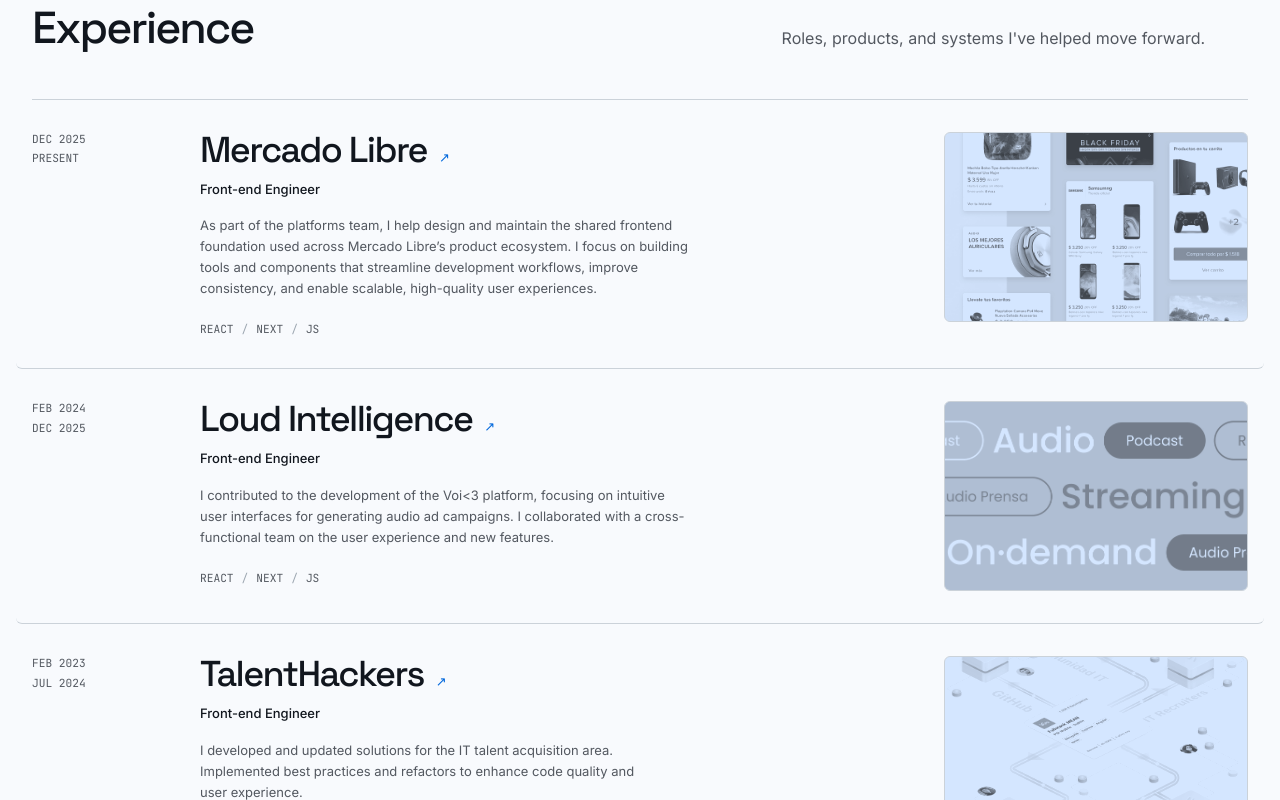
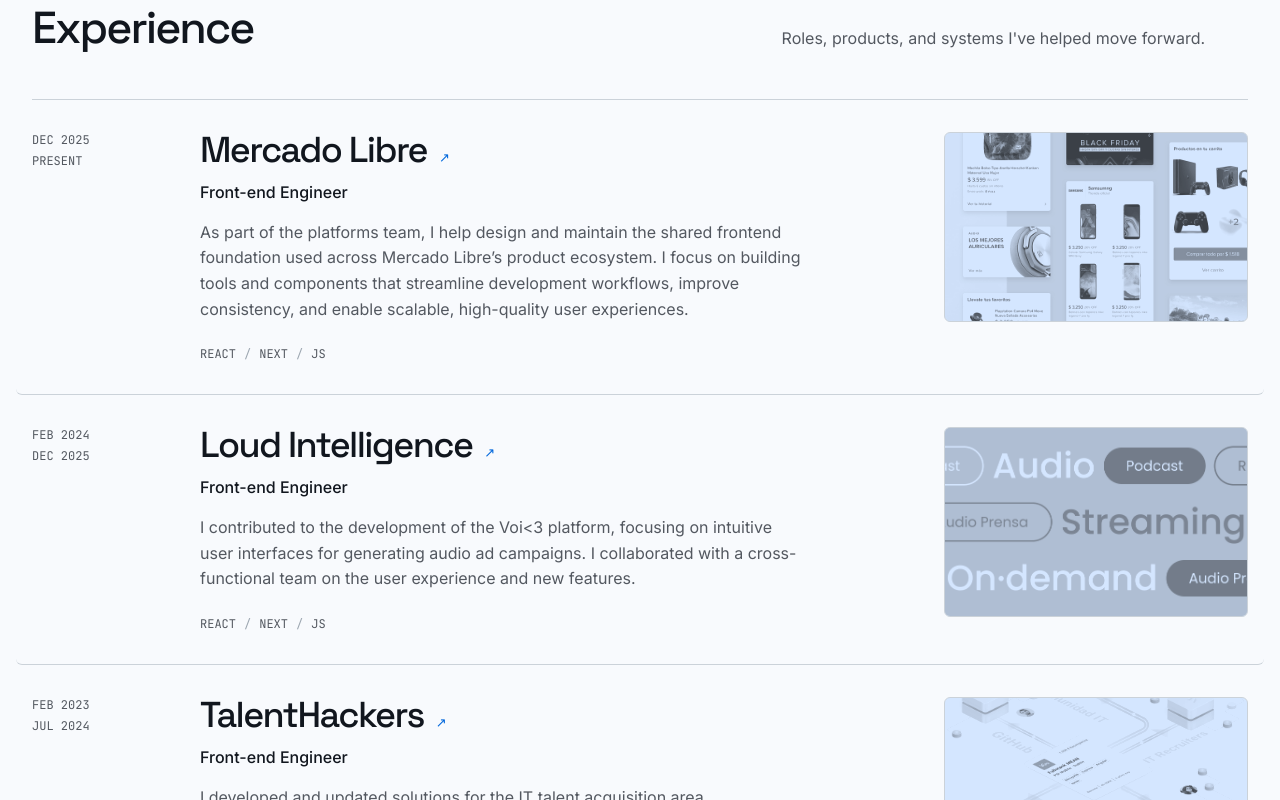
Before and after one commit to amengual-ln/lnadev, a SvelteKit app: page / in a window 1280 px wide. Shown: the part 840-1640 px from the top of the page. Built offline with nearby package versions, Linux system fonts and the light colour scheme.

Commit message:
Improve experience text legibility and save audit backlog

```diff
--- a/src/components/Experience.svelte
+++ b/src/components/Experience.svelte
@@ -114,14 +114,14 @@
   .experience-row:nth-child(4) { --reveal-delay: calc(var(--dur-fast) * 1.5); }
   .experience-row:nth-child(5) { --reveal-delay: calc(var(--dur-fast) * 2); }
   .experience-row { display: grid; grid-template-columns: 8.5rem minmax(0, 1fr) minmax(0, 19rem); gap: var(--space-xl); margin-inline: calc(var(--space-md) * -1); padding: var(--space-xl) var(--space-md); border-bottom: var(--rule-thin); border-radius: var(--radius-sm); align-items: start; transition: background-color var(--dur-base) var(--ease-out); }
-  .period { display: grid; gap: var(--space-2xs); color: var(--color-muted); font: var(--text-xs)/1.4 var(--font-mono); font-variant-numeric: tabular-nums; text-transform: uppercase; }
+  .period { display: grid; gap: var(--space-2xs); color: var(--color-muted); font: 0.75rem/1.4 var(--font-mono); font-variant-numeric: tabular-nums; text-transform: uppercase; }
   .role h3 { font-size: clamp(1.5rem, 3vw, 2.25rem); line-height: 1; }
   .role h3 a { display: inline-flex; align-items: baseline; gap: var(--space-sm); text-decoration: none; }
   .role h3 span { color: var(--color-accent); font: var(--text-sm) var(--font-mono); transition: transform var(--dur-base) var(--ease-out); }
-  .position { margin-top: var(--space-sm); color: var(--color-ink); font-size: var(--text-sm); font-weight: 500; }
-  .description { max-width: 60ch; margin-top: var(--space-md); color: var(--color-muted); font-size: var(--text-sm); line-height: 1.6; text-wrap: pretty; }
+  .position { margin-top: var(--space-sm); color: var(--color-ink); font-size: var(--text-body); font-weight: 500; }
+  .description { max-width: 60ch; margin-top: var(--space-md); color: var(--color-muted); font-size: var(--text-body); line-height: 1.6; text-wrap: pretty; }
   ul { display: flex; flex-wrap: wrap; gap: var(--space-xs); margin: var(--space-lg) 0 0; padding: 0; list-style: none; }
-  li { color: var(--color-muted); font: var(--text-xs) var(--font-mono); text-transform: uppercase; }
+  li { color: var(--color-muted); font: 0.75rem var(--font-mono); text-transform: uppercase; }
   li + li::before { content: '/'; margin-inline-end: var(--space-xs); color: var(--color-rule-strong); }
   .visual { min-width: 0; aspect-ratio: 16 / 10; overflow: clip; border: var(--rule-thin); border-radius: var(--radius-sm); background: var(--color-accent-soft); }
   .visual img { width: 100%; height: 100%; display: block; object-fit: cover; object-position: center; opacity: 0.72; filter: grayscale(1) contrast(1.08); mix-blend-mode: multiply; transition: opacity var(--dur-slow) var(--ease-out), filter var(--dur-slow) var(--ease-out); }
```
Also changed, not shown: 1 other file (tests, documents, lock files or other folders).
